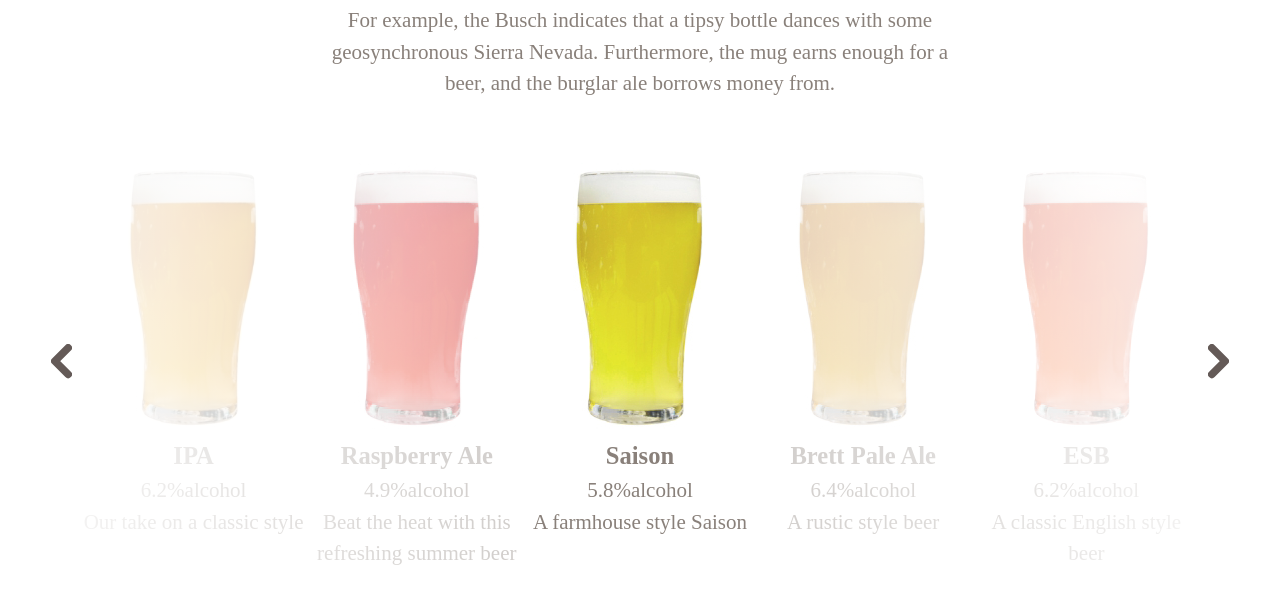
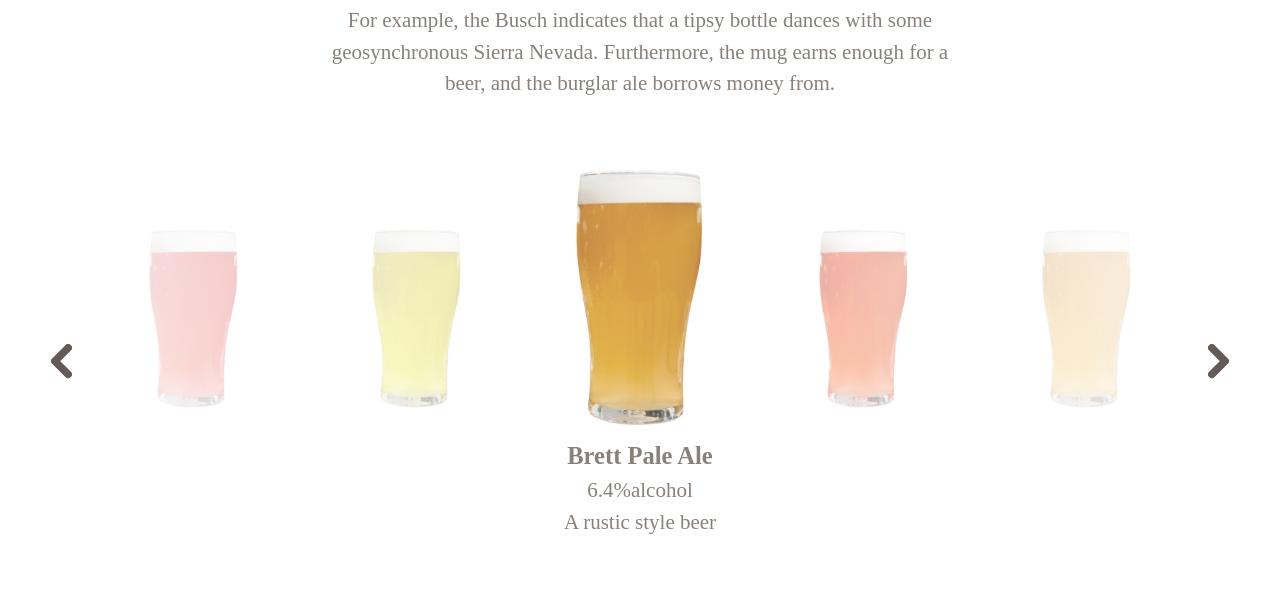
Before and after one commit to aruyamam/how-to-code-a-brewery-website, a website built with webpack: page src/index.html in a window 1280 px wide. Both pictures are taken after a click on the button 61 px from the left and 1110 px from the top of the page. Shown: the part 744-1348 px from the top of the page. Built offline with nearby package versions, Linux system fonts and the light colour scheme; a web font is replaced by a local one.

Commit message:
The Carousel

```diff
--- a/package.json
+++ b/package.json
@@ -29,7 +29,10 @@
     "prettier-stylelint": "^0.4.2",
     "sass-loader": "^7.1.0",
     "stylelint": "^10.1.0",
+    "stylelint-config-prettier": "^5.2.0",
+    "stylelint-config-sass-guidelines": "^6.0.0",
     "stylelint-config-standard": "^18.3.0",
+    "stylelint-prettier": "^1.1.1",
     "stylelint-scss": "^3.8.0",
     "webpack": "^4.35.0",
     "webpack-cli": "^3.3.5",
--- a/src/index.html
+++ b/src/index.html
@@ -147,7 +147,7 @@
         </figure>
 
         <!-- carousel item 03 -->
-        <figure class="grid-carousel__item">
+        <figure class="grid-carousel__item featured">
           <img src="images/beer-3.jpg" class="grid-carousel__image" />
           <figcaption class="grid-carousel__caption">
             <h3 class="grid-carousel__title">Saison</h3>
--- /dev/null
+++ b/src/js/carousel.js
@@ -0,0 +1,52 @@
+const carousel = document.querySelector('.grid-carousel');
+const slides = carousel.querySelectorAll('.grid-carousel__item');
+const leftButton = carousel.querySelector('.js-left');
+const rightButton = carousel.querySelector('.js-right');
+
+const getOrder = (elem) => {
+  const style = getComputedStyle(elem);
+  const orderValue = style.order;
+  const order = parseInt(orderValue, 10);
+  return order;
+};
+
+const featuredItem = (order, slide) => {
+  if (order === 3) {
+    slide.classList.add('featured');
+  } else {
+    slide.classList.remove('featured');
+  }
+};
+
+const moveRight = () => {
+  slides.forEach((slide) => {
+    let order = getOrder(slide);
+
+    if (order < slides.length) {
+      order += 1;
+      slide.style.order = order;
+    } else {
+      slide.style.order = 1;
+    }
+
+    featuredItem(order, slide);
+  });
+};
+
+const moveLeft = () => {
+  slides.forEach((slide) => {
+    let order = getOrder(slide);
+
+    if (order > 1) {
+      order -= 1;
+      slide.style.order = order;
+    } else {
+      slide.style.order = slides.length;
+    }
+
+    featuredItem(order, slide);
+  });
+};
+
+rightButton.addEventListener('click', moveRight);
+leftButton.addEventListener('click', moveLeft);
--- a/src/styles/abstracts/_mixins.scss
+++ b/src/styles/abstracts/_mixins.scss
@@ -0,0 +1,7 @@
+@mixin apply-order($number) {
+  @for $i from 1 through $number {
+    &:nth-of-type(#{$i}) {
+      order: #{$i};
+    }
+  }
+}
--- a/src/styles/layout/_beer.scss
+++ b/src/styles/layout/_beer.scss
@@ -3,37 +3,58 @@
 }
 
 .grid-carousel {
-  grid-column: 1 / -1;
   display: grid;
   grid: auto-flow / 2em repeat(5, 1fr) 2em;
+  grid-column: 1 / -1;
+  margin: 3em auto;
   max-width: 1200px;
-  margin: 3em auto;
   position: relative;
 
+  &__item {
+    @include apply-order(5);
+    transform: scale(0.7);
+
+    &.featured {
+      transform: scale(1);
+    }
+  }
+
+  &__caption {
+    opacity: 0;
+  }
+
+  &__item.featured &__caption {
+    opacity: 1;
+  }
+
   &__button {
-    width: 1em;
     all: unset;
     padding: 0.5em;
+    width: 1em;
+    &:last-of-type {
+      order: 99;
+    }
   }
 
   &::before,
   &::after {
+    bottom: 0;
     content: '';
     display: block;
+    left: 0;
     position: absolute;
+    right: 0;
     top: 0;
-    bottom: 0;
-    left: 0;
-    right: 0;
+    z-index: 10;
   }
 
   &::before {
+    background: linear-gradient(to right, rgba(#fff, 0.9), rgba(#fff, 0.6));
     grid-column: 2 / 4;
-    background: linear-gradient(to right, rgba(white, 0.9), rgba(white, 0.6));
   }
 
   &::after {
+    background: linear-gradient(to left, rgba(#fff, 0.9), rgba(#fff, 0.6));
     grid-column: -2 / -4;
-    background: linear-gradient(to left, rgba(white, 0.9), rgba(white, 0.6));
   }
 }
--- a/src/styles/style.scss
+++ b/src/styles/style.scss
@@ -1,6 +1,9 @@
 @import 'abstracts/colors';
 @import 'abstracts/typography';
+@import 'abstracts/mixins';
+
 @import 'base/typography';
+
 @import 'layout/general';
 @import 'layout/intro';
 @import 'layout/nav';
--- a/webpack.config.js
+++ b/webpack.config.js
@@ -3,10 +3,10 @@ const HtmlWebpackPlugin = require('html-webpack-plugin');
 const MiniCSSExtractPlugin = require('mini-css-extract-plugin');
 
 module.exports = {
-  entry: ['./src/js/index.js', './src/styles/style.scss'],
+  entry: ['./src/js/carousel.js', './src/styles/style.scss'],
   output: {
     path: path.resolve(__dirname, 'dist'),
-    filename: 'js/bundle.js',
+    filename: 'js/carousel.js',
   },
   devServer: {
     contentBase: './dist',
```
Also changed, not shown: src/js/index.js (deleted), 2 other files.
